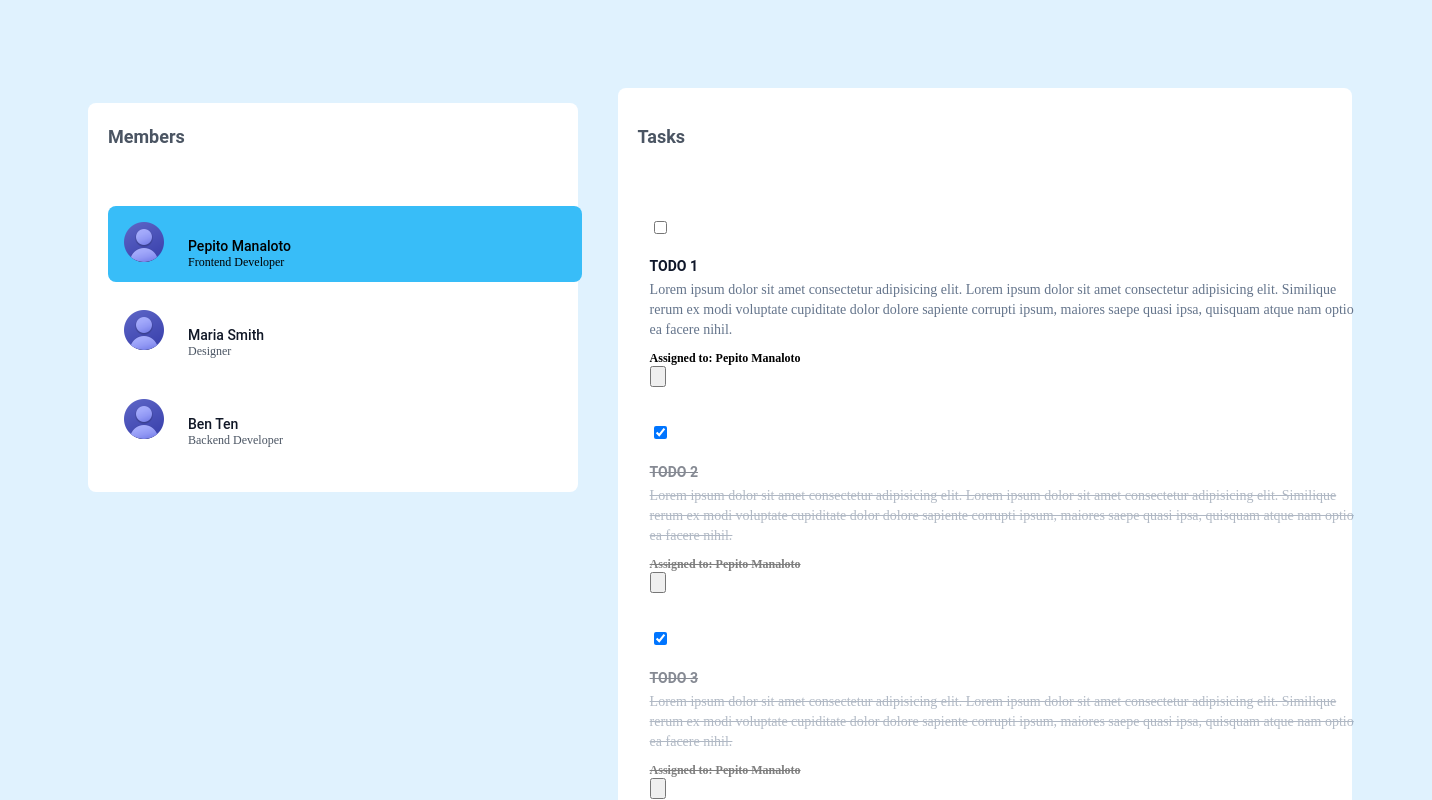
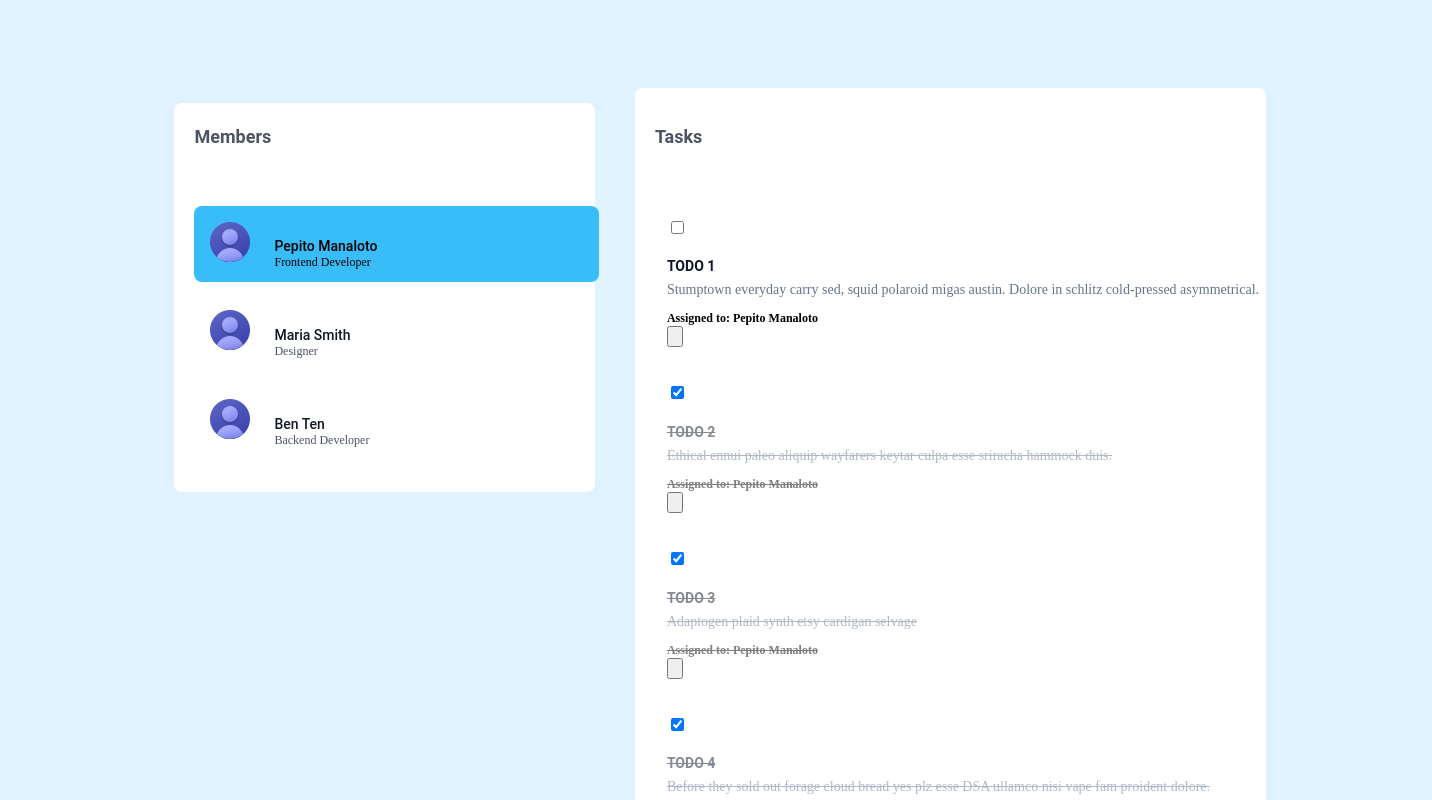
Before and after one commit to reeceballano/taskmaker, a Vue app: page / in a window 1280 px wide. Shown: the top 800 px of the page, 1432 px wide, since content can reach past the window. Built offline with nearby package versions, Linux system fonts and the light colour scheme; the HTML template or start-up script is replaced by a standard one.

Commit message:
fix delete icon position

```diff
--- a/src/components/Todo.vue
+++ b/src/components/Todo.vue
@@ -1,20 +1,18 @@
 <template>
     <div class="task-item">
         <div class="flex gap-4">
-            <div class="col-span">
+            <div>
                 <Checkbox @update="updateTodo(todo.id)" :status="todo.status" />
             </div>
-            <div class="col-span-3">
-                <h4 :class="todo.status ? 'is-completed' : ''">{{todo.name}}</h4>
-                <p :class="todo.status ? 'is-completed' : ''">Lorem ipsum dolor sit amet consectetur adipisicing elit. Lorem ipsum dolor sit amet consectetur adipisicing elit. Similique rerum ex modi voluptate cupiditate dolor dolore sapiente corrupti ipsum, maiores saepe quasi ipsa, quisquam atque nam optio ea facere nihil.</p>
-                <div class="actions grid grid-cols-2">
+            <div class="flex-1">
+                <div class="info-container">
+                    <h4 :class="todo.status ? 'is-completed' : ''">{{todo.name}}</h4>
+                    <p :class="todo.status ? 'is-completed' : ''">{{description}}</p>
                     <span :class="todo.status ? 'is-completed' : ''">Assigned to: Pepito Manaloto</span>
-
-                    <div class="justify-self-end">
-                        <DeleteIcon @handleDelete="deleteTodo(todo.id)" />
-                    </div>
                 </div>
-
+            </div>
+            <div>
+                <DeleteIcon @handleDelete="deleteTodo(todo.id)" />
             </div>
         </div>
     </div>
@@ -39,6 +37,11 @@
 
     const updateTodo = inject('updateTodo');
 
+    const description = computed(() => {
+        if(todo.description) { return todo.description }
+        return 'no description'
+    })
+
 </script>
 
 <style>
@@ -49,6 +52,7 @@
     .task-item {
         @apply
             p-3
+            w-full
             border-b-2
             mb-3
             delay-75
@@ -60,11 +64,11 @@
     }
 
     .task-item h4 {
-        @apply text-sm text-slate-900 font-semibold -mb-1 transition ease-in-out delay-150 uppercase cursor-pointer
+        @apply block w-full text-sm text-slate-900 font-semibold -mb-1 transition ease-in-out delay-150 uppercase cursor-pointer
     }
 
     .task-item p {
-        @apply text-sm my-2 text-slate-500
+        @apply text-sm my-2 text-slate-500 w-full
     }
 
     .task-item span {
--- a/src/composables/useTodos.js
+++ b/src/composables/useTodos.js
@@ -7,14 +7,14 @@ export const useTodos = () => {
 
     const fetchTodos = () => {
         const data = [
-            { id: 1, name: 'todo 1', status: false },
-            { id: 2, name: 'todo 2', status: true },
-            { id: 3, name: 'todo 3', status: true },
-            { id: 4, name: 'todo 4', status: true },
-            { id: 5, name: 'todo 5', status: true },
-            { id: 6, name: 'todo 6', status: true },
-            { id: 7, name: 'todo 7', status: true },
-            { id: 8, name: 'todo 8', status: true },
+            { id: 1, name: 'todo 1', status: false, description: 'Stumptown everyday carry sed, squid polaroid migas austin. Dolore in schlitz cold-pressed asymmetrical. ' },
+            { id: 2, name: 'todo 2', status: true, description: 'Ethical ennui paleo aliquip wayfarers keytar culpa esse sriracha hammock duis.' },
+            { id: 3, name: 'todo 3', status: true, description: 'Adaptogen plaid synth etsy cardigan selvage' },
+            { id: 4, name: 'todo 4', status: true, description: 'Before they sold out forage cloud bread yes plz esse DSA ullamco nisi vape fam proident dolore.' },
+            { id: 5, name: 'todo 5', status: true, description: 'Kombucha gatekeep aesthetic DIY cillum qui shoreditch, 3 wolf moon hella hashtag ullamco cred.' },
+            { id: 6, name: 'todo 6', status: true, description: 'Austin gatekeep food truck, keffiyeh tacos fanny pack gentrify organic.' },
+            { id: 7, name: 'todo 7', status: true, description: 'Intelligentsia tempor you probably haven\'t heard of them actually.' },
+            { id: 8, name: 'todo 8', status: true, description: 'Cupidatat farm-to-table proident single-origin coffee mollit kickstarter blue bottle taxidermy.' },
             { id: 9, name: 'todo 9', status: true },
         ];
 
```
